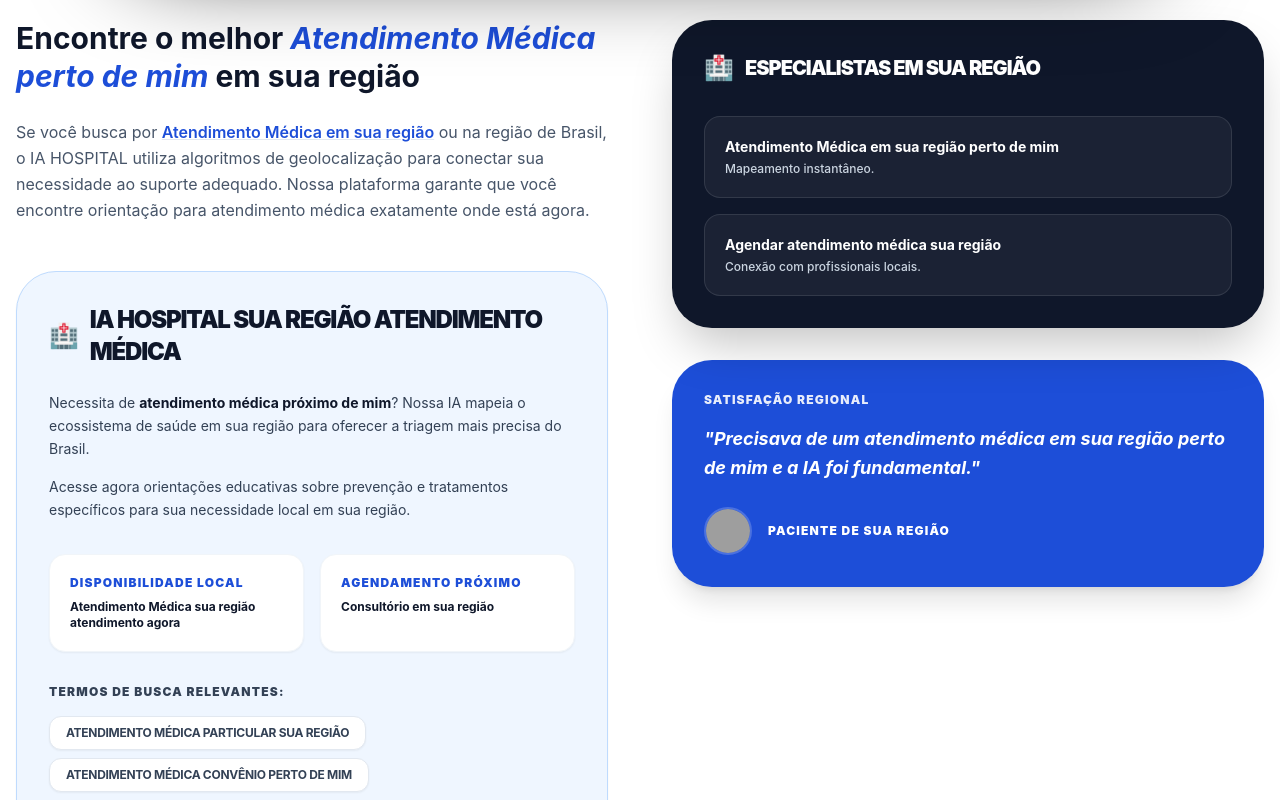
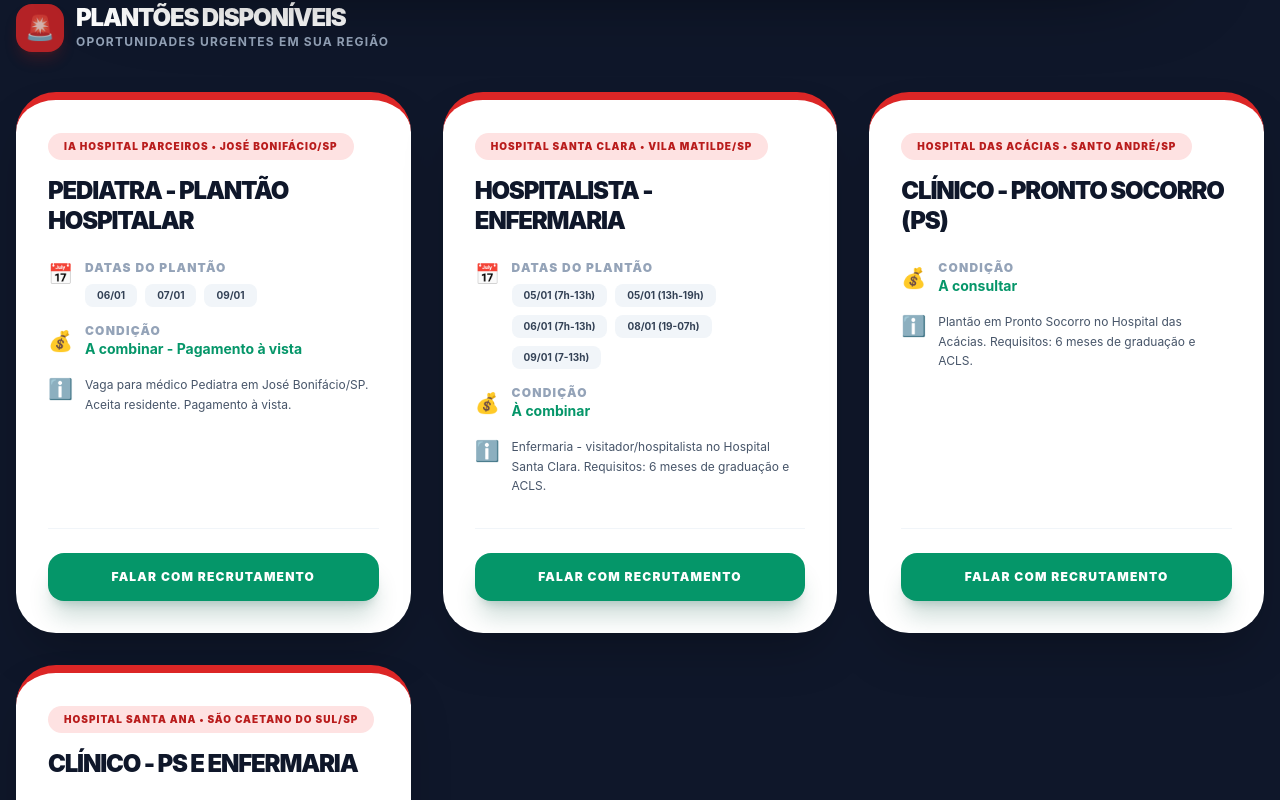
Before and after one commit to Blockchainauto4/EXODIA, a React (Vite) app: page / in a window 1280 px wide. Shown: the part 860-1660 px from the top of the page. Built offline with nearby package versions, Linux system fonts and the light colour scheme; grey boxes are pictures that could not be loaded.

Commit message:
feat(jobs): Expand job opportunities and city data
Adds new job listings and includes additional São Paulo cities to improve job search scope and user experience.

```diff
--- a/components/JobsBoard.tsx
+++ b/components/JobsBoard.tsx
@@ -6,14 +6,14 @@ interface JobsBoardProps {
   location: UserLocation;
 }
 
-// Mock de dados para demonstração baseado no exemplo enviado
+// Base de dados expandida conforme solicitações recentes
 const MOCK_JOBS: JobOpportunity[] = [
   {
     id: 'job-001',
     title: 'Pediatra - Plantão Hospitalar',
     description: 'Vaga para médico Pediatra em José Bonifácio/SP. Aceita residente. Pagamento à vista.',
     datePosted: '2024-12-30',
-    validThrough: '2025-01-10',
+    validThrough: '2025-01-20',
     employmentType: 'TEMPORARY',
     hiringOrganization: 'IA HOSPITAL Parceiros',
     city: 'José Bonifácio',
@@ -22,18 +22,62 @@ const MOCK_JOBS: JobOpportunity[] = [
     salary: 'A combinar - Pagamento à vista',
     contactWhatsapp: '5541984950530',
     dates: ['06/01', '07/01', '09/01']
+  },
+  {
+    id: 'job-002',
+    title: 'Hospitalista - Enfermaria',
+    description: 'Enfermaria - visitador/hospitalista no Hospital Santa Clara. Requisitos: 6 meses de graduação e ACLS.',
+    datePosted: '2025-01-02',
+    validThrough: '2025-01-10',
+    employmentType: 'TEMPORARY',
+    hiringOrganization: 'Hospital Santa Clara',
+    city: 'Vila Matilde',
+    state: 'SP',
+    specialty: 'Clínica Geral',
+    salary: 'À combinar',
+    contactWhatsapp: '5511972038222',
+    dates: ['05/01 (7h-13h)', '05/01 (13h-19h)', '06/01 (7h-13h)', '08/01 (19-07h)', '09/01 (7-13h)']
+  },
+  {
+    id: 'job-003',
+    title: 'Clínico - Pronto Socorro (PS)',
+    description: 'Plantão em Pronto Socorro no Hospital das Acácias. Requisitos: 6 meses de graduação e ACLS.',
+    datePosted: '2025-01-02',
+    validThrough: '2025-01-30',
+    employmentType: 'TEMPORARY',
+    hiringOrganization: 'Hospital das Acácias',
+    city: 'Santo André',
+    state: 'SP',
+    specialty: 'Clínica Geral',
+    salary: 'A consultar',
+    contactWhatsapp: '5511972038222'
+  },
+  {
+    id: 'job-004',
+    title: 'Clínico - PS e Enfermaria',
+    description: 'Plantão em Pronto Socorro e Enfermaria no Hospital Santa Ana.',
+    datePosted: '2025-01-02',
+    validThrough: '2025-01-30',
+    employmentType: 'TEMPORARY',
+    hiringOrganization: 'Hospital Santa Ana',
+    city: 'São Caetano do Sul',
+    state: 'SP',
+    specialty: 'Clínica Geral',
+    salary: 'A consultar',
+    contactWhatsapp: '5511972038222'
   }
 ];
 
 const JobsBoard: React.FC<JobsBoardProps> = ({ location }) => {
-  // Função auxiliar para normalizar strings (remover acentos e colocar em minúsculas)
   const normalize = (str: string) =>
     str.toLowerCase().normalize('NFD').replace(/[\u0300-\u036f]/g, '').trim();
 
-  // Filtro dinâmico robusto: Ignora acentos e espaços extras
+  // Se a especialidade não for definida, permitimos mostrar todas as de Clínica Geral como padrão
   const filteredJobs = MOCK_JOBS.filter(job => {
     const cityMatch = location.city === 'sua região' || normalize(job.city) === normalize(location.city);
-    const specialtyMatch = !location.specialty || normalize(job.specialty) === normalize(location.specialty);
+    const specialtyMatch = !location.specialty ||
+                          location.specialty === 'Atendimento Médica' ||
+                          normalize(job.specialty) === normalize(location.specialty);
     const stateMatch = location.state === 'Brasil' || job.state.toLowerCase() === location.state.toLowerCase();
 
     return cityMatch && specialtyMatch && stateMatch;
@@ -56,7 +100,7 @@ const JobsBoard: React.FC<JobsBoardProps> = ({ location }) => {
 
         <div className="grid grid-cols-1 md:grid-cols-2 lg:grid-cols-3 gap-8">
           {filteredJobs.map(job => (
-            <div key={job.id} className="relative bg-white rounded-[2.5rem] p-8 shadow-2xl border-t-8 border-red-600 animate-fade-in group hover:scale-[1.02] transition-all">
+            <div key={job.id} className="relative bg-white rounded-[2.5rem] p-8 shadow-2xl border-t-8 border-red-600 animate-fade-in group hover:scale-[1.02] transition-all flex flex-col h-full">
               {/* Google Job Posting Schema Injection */}
               <script type="application/ld+json">
                 {JSON.stringify({
@@ -80,66 +124,56 @@ const JobsBoard: React.FC<JobsBoardProps> = ({ location }) => {
                       "addressRegion": job.state,
                       "addressCountry": "BR"
                     }
-                  },
-                  "baseSalary": {
-                    "@type": "MonetaryAmount",
-                    "currency": "BRL",
-                    "value": {
-                      "@type": "QuantitativeValue",
-                      "value": 0,
-                      "unitText": "HOUR"
-                    }
                   }
                 })}
               </script>
 
               <div className="mb-6">
                 <span className="bg-red-100 text-red-700 px-4 py-1.5 rounded-full text-[10px] font-black uppercase tracking-widest mb-4 inline-block">
-                  Vaga no Município de {job.city}/{job.state}
+                  {job.hiringOrganization} • {job.city}/{job.state}
                 </span>
-                <h3 className="text-3xl font-black text-slate-900 uppercase tracking-tighter">{job.specialty}</h3>
+                <h3 className="text-2xl font-black text-slate-900 uppercase tracking-tighter leading-tight">{job.title}</h3>
               </div>
 
-              <div className="space-y-4 mb-8">
+              <div className="space-y-4 mb-8 flex-grow">
+                {job.dates && job.dates.length > 0 && (
                   <div className="flex items-start gap-3">
                     <span className="text-xl" aria-hidden="true">📅</span>
                     <div>
-                    <p className="text-xs font-black text-slate-400 uppercase tracking-widest">Datas Disponíveis</p>
+                      <p className="text-xs font-black text-slate-400 uppercase tracking-widest">Datas do Plantão</p>
                       <div className="flex flex-wrap gap-2 mt-2">
-                      {job.dates?.map(d => (
-                        <span key={d} className="bg-slate-100 px-3 py-1 rounded-lg text-xs font-bold text-slate-700">{d}</span>
+                        {job.dates.map(d => (
+                          <span key={d} className="bg-slate-100 px-3 py-1 rounded-lg text-[10px] font-bold text-slate-700">{d}</span>
                         ))}
                       </div>
                     </div>
                   </div>
+                )}
 
                 <div className="flex items-center gap-3">
                   <span className="text-xl" aria-hidden="true">💰</span>
                   <div>
-                    <p className="text-xs font-black text-slate-400 uppercase tracking-widest">Pagamento</p>
-                    <p className="text-sm font-bold text-emerald-600 underline decoration-emerald-200">À VISTA</p>
+                    <p className="text-xs font-black text-slate-400 uppercase tracking-widest">Condição</p>
+                    <p className="text-sm font-bold text-emerald-600">{job.salary}</p>
                   </div>
                 </div>
 
-                <div className="flex items-center gap-3">
-                  <span className="text-xl" aria-hidden="true">🔹</span>
-                  <div>
-                    <p className="text-xs font-black text-slate-400 uppercase tracking-widest">Observação</p>
-                    <p className="text-sm font-bold text-slate-700">Aceita residente</p>
+                <div className="flex items-start gap-3">
+                  <span className="text-xl" aria-hidden="true">ℹ️</span>
+                  <div className="text-xs text-slate-600 leading-relaxed">
+                    {job.description}
                   </div>
                 </div>
               </div>
 
-              <div className="pt-6 border-t border-slate-100">
-                <p className="text-[10px] font-black text-slate-400 uppercase tracking-widest text-center mb-4">Interessados falar com Ellen</p>
+              <div className="pt-6 border-t border-slate-100 mt-auto">
                 <a
-                  href={`https://wa.me/${job.contactWhatsapp}?text=Ol%C3%A1%20Ellen,%20tenho%20interesse%20no%20plant%C3%A3o%20de%20${job.specialty}%20em%20${job.city}`}
+                  href={`https://wa.me/${job.contactWhatsapp}?text=Ol%C3%A1,%20tenho%20interesse%20no%20plant%C3%A3o%20de%20${job.title}%20em%20${job.city}`}
                   target="_blank"
                   rel="noopener noreferrer"
-                  className="w-full py-5 bg-emerald-600 hover:bg-emerald-500 text-white font-black uppercase tracking-widest rounded-2xl flex items-center justify-center gap-3 shadow-xl shadow-emerald-900/20 transition-all"
+                  className="w-full py-4 bg-emerald-600 hover:bg-emerald-500 text-white font-black uppercase tracking-widest rounded-2xl flex items-center justify-center gap-3 shadow-xl shadow-emerald-900/20 transition-all text-xs"
                 >
-                  <svg className="w-5 h-5" fill="currentColor" viewBox="0 0 24 24" aria-hidden="true"><path d="M17.472 14.382c-.297-.149-1.758-.867-2.03-.967-.273-.099-.471-.148-.67.15-.197.297-.767.966-.94 1.164-.173.199-.347.223-.644.075-.297-.15-1.255-.463-2.39-1.475-.883-.788-1.48-1.761-1.653-2.059-.173-.297-.018-.458.13-.606.134-.133.298-.347.446-.52.149-.174.198-.298.298-.497.099-.198.05-.371-.025-.52-.075-.149-.669-1.612-.916-2.207-.242-.579-.487-.5-.669-.51-.173-.008-.371-.01-.57-.01-.198 0-.52.074-.792.372-.272.297-1.04 1.016-1.04 2.479 0 1.462 1.065 2.875 1.213 3.074.149.198 2.096 3.2 5.077 4.487.709.306 1.262.489 1.694.625.712.227 1.36.195 1.871.118.571-.085 1.758-.719 2.006-1.413.248-.694.248-1.289.173-1.413-.074-.124-.272-.198-.57-.347m-5.421 7.403h-.004a9.87 9.87 0 01-5.031-1.378l-.361-.214-3.741.982.998-3.648-.235-.374a9.86 9.86 0 01-1.51-5.26c.001-5.45 4.436-9.884 9.888-9.884 2.64 0 5.122 1.03 6.988 2.898a9.825 9.825 0 012.893 6.994c-.003 5.45-4.437 9.884-9.885 9.884m8.413-18.297A11.815 11.815 0 0012.05 0C5.495 0 .16 5.335.157 11.892c0 2.096.547 4.142 1.588 5.945L0 24l6.335-1.662c1.72.94 3.675 1.438 5.662 1.439h.005c6.554 0 11.89-5.335 11.893-11.893a11.821 11.821 0 00-3.48-8.413z"/></svg>
-                  Contatar Ellen
+                  Falar com Recrutamento
                 </a>
               </div>
             </div>
--- a/types.ts
+++ b/types.ts
@@ -57,7 +57,11 @@ export const CITIES_BY_STATE: Record<string, string[]> = {
   'RO': ['Porto Velho', 'Ji-Paraná'],
   'RR': ['Boa Vista'],
   'SC': ['Florianópolis', 'Joinville', 'Blumenau'],
-  'SP': ['São Paulo', 'Guarulhos', 'Campinas', 'José Bonifácio', 'São José do Rio Preto', 'Ribeirão Preto', 'Santos'],
+  'SP': [
+    'São Paulo', 'Guarulhos', 'Campinas', 'José Bonifácio', 'Vila Matilde', 'Santo André',
+    'São Caetano do Sul', 'São Bernardo do Campo', 'Osasco', 'São José do Rio Preto',
+    'Ribeirão Preto', 'Santos', 'Mogi das Cruzes', 'Jundiaí'
+  ],
   'SE': ['Aracaju'],
   'TO': ['Palmas']
 };
```
Lines whose indentation alone changed are shown as unchanged.
